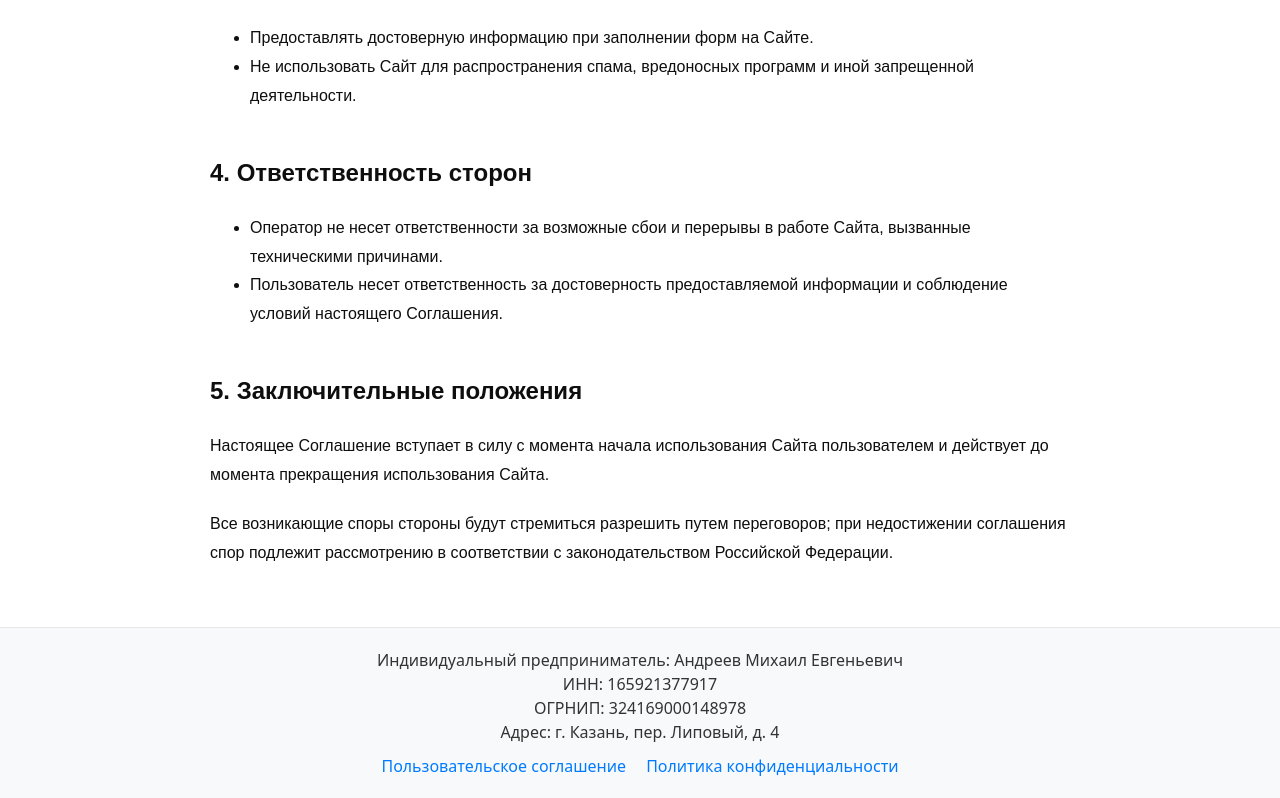
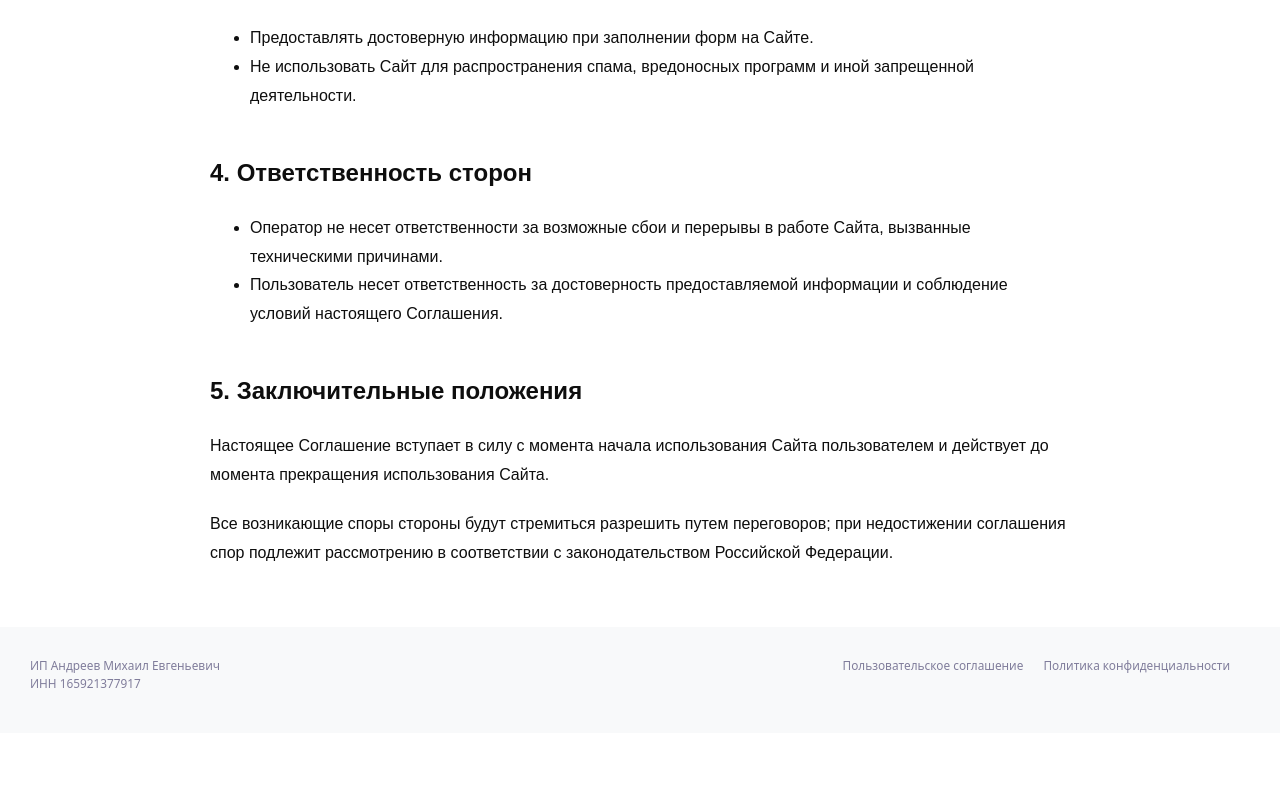
Before and after one commit to charlieMango/binly-form, a React (Vite) app: page /legal in a window 1280 px wide. Shown: the part 866-1664 px from the top of the page. After the commit the page ends 1599 px from the top, so only its background shows below. Built offline with nearby package versions, Linux system fonts and the light colour scheme; the HTML template or start-up script is replaced by a standard one.

Commit message:
Добавил страницу succes, увеличил таймаут запросов, переделал футер

```diff
--- a/index.html
+++ b/index.html
@@ -19,7 +19,7 @@
     })(document, window, "tmr-code");
   </script>
   <noscript><div><img src="https://top-fwz1.mail.ru/counter?id=3664099;js=na" style="position:absolute;left:-9999px;" alt="Top.Mail.Ru" /></div></noscript>
-<!-- /Top.Mail.Ru counter -->
+  <!-- /Top.Mail.Ru counter -->
   <body>
     <div id="root"></div>
     <script type="module" src="/src/main.tsx"></script>
--- a/src/App.tsx
+++ b/src/App.tsx
@@ -3,6 +3,7 @@ import ClientForm from "./pages/Client/ClientForm";
 import LegalAgreement from "./pages/LegalAgreement";
 import PrivacyPolicy from "./pages/PrivacyPolicy";
 import Footer from "./components/Footer";
+import SuccessPage from "./pages/SuccessPage/SuccessPage";
 
 export default function App() {
   return (
@@ -11,8 +12,8 @@ export default function App() {
         <Route path="/" element={<ClientForm />} />
         <Route path="/legal" element={<LegalAgreement />} />
         <Route path="/privacy" element={<PrivacyPolicy />} />
+        <Route path="/success" element={<SuccessPage />} />
       </Routes>
-      <Footer />
     </BrowserRouter>
   );
 }
--- a/src/components/Footer.css
+++ b/src/components/Footer.css
@@ -1,20 +1,41 @@
 footer {
-  padding: 20px;
+  display: flex;
+  /* flex-direction: column; */
+  align-items: flex-start;
+  justify-content: space-between;
+  padding: 30px;
   background-color: #f8f9fa;
   text-align: center;
-  border-top: 1px solid #e7e7e7;
+  color: rgb(128 125 155);
+  font-size: 1.48vh;
+  line-height: 2.22vh;
 }
 
+
+
 .footer-content {
+  display: flex;
+  flex-direction: column;
+  align-items: flex-start;
+
+  justify-content: flex-start;
   margin-bottom: 10px;
-  color: #333;
+  color: rgb(128 125 155);
+  font-size: 1.48vh;
+  line-height: 2.22vh;
+}
+
+.footer-links  {
+  display: flex;
+  /* flex-direction: column; */
 }
 
 .footer-links a {
-  margin: 0 10px;
-  color: #007bff;
+  display: inline-flex;
+  list-style: none;
   text-decoration: none;
   transition: color 0.3s ease;
+  margin-right: 20px;
 }
 
 .footer-links a:hover {
--- a/src/components/Footer.tsx
+++ b/src/components/Footer.tsx
@@ -5,10 +5,8 @@ const Footer = () => {
   return (
     <footer className="footer">
       <div className="footer-content">
-        <p>Индивидуальный предприниматель: Андреев Михаил Евгеньевич</p>
-        <p>ИНН: 165921377917</p>
-        <p>ОГРНИП: 324169000148978</p>
-        <p>Адрес: г. Казань, пер. Липовый, д. 4</p>
+        <p>ИП Андреев Михаил Евгеньевич</p>
+        <p>ИНН 165921377917</p>
       </div>
       <div className="footer-links">
         <Link to="/legal">Пользовательское соглашение</Link>
--- a/src/components/LeadCounter.tsx
+++ b/src/components/LeadCounter.tsx
@@ -1,7 +1,7 @@
 import React, { useState, useEffect, useRef } from "react";
 import CountUp from "react-countup";
 
-const POLL_INTERVAL = 3000;
+const POLL_INTERVAL = 50000;
 const INITIAL_COUNT = 3000;
 
 const LeadCounter: React.FC = () => {
--- /dev/null
+++ b/src/pages/Client/ClientForm.css
@@ -0,0 +1,6 @@
+.form-divider {
+  width: 100%;
+  height: 70px;
+  background-color: #fffdf9;
+
+}
--- a/src/pages/Client/ClientForm.tsx
+++ b/src/pages/Client/ClientForm.tsx
@@ -9,6 +9,9 @@ import mobAppImg from "../../assets/mobile-app.jpg";
 import "react-phone-number-input/style.css";
 import { PrivacyPolicyModal } from "./PrivacyPolicyModal";
 import LeadCounter from "../../components/LeadCounter";
+import './ClientForm.css'
+import { useNavigate } from "react-router-dom";
+import Footer from "../../components/Footer";
 
 const DISTRICTS = [
   "Вахитовский район",
@@ -31,6 +34,8 @@ interface FormValues {
 }
 
 const ClientForm: React.FC = () => {
+
+  const navigate = useNavigate()
   const [form] = Form.useForm<FormValues>();
   const [loading, setLoading] = useState(false);
   const [formSubmitted, setFormSubmitted] = useState<boolean>(false);
@@ -63,21 +68,18 @@ const ClientForm: React.FC = () => {
       });
 
       if (!response.ok) throw new Error("Сервер вернул ошибку");
-
-      const result = await response.json();
-      console.log("✅ Успешно:", result);
-
-      message.success("Ваш запрос успешно отправлен!");
       form.resetFields();
       setFormSubmitted(true);
       localStorage.setItem("formSubmitted", "true");
 
+
+      message.success("Ваш запрос успешно отправлен!");
+
+
       setTimeout(() => {
-        document.getElementById("success-block")?.scrollIntoView({
-          behavior: "smooth",
-          block: "start",
-        });
-      }, 100);
+        navigate('/success')
+      }, 500);
+
     } catch (err) {
       console.error("Ошибка при отправке:", err);
       message.error("Ошибка при отправке. Попробуйте снова.");
@@ -176,6 +178,7 @@ const ClientForm: React.FC = () => {
 
             return (
               <Button
+
                 type="primary"
                 htmlType="submit"
                 loading={loading}
@@ -299,31 +302,17 @@ const ClientForm: React.FC = () => {
                   className="h-full w-full object-cover object-top"
                 />
               </div>
-              {!formSubmitted ? (
-                renderForm()
-              ) : (
-                <div className="w-full md:w-1/2 min-h-[500px] flex items-center justify-center p-8 md:p-12">
-                  <div className="text-center">
-                    <CheckCircleOutlined
-                      style={{ color: "#4CAF50" }}
-                      className="text-6xl mb-6"
-                    />
-                    <h2 className="text-3xl font-bold mb-4">
-                      Спасибо за ваш запрос!
-                    </h2>
-                    <p className="text-lg text-gray-600 mb-2">
-                      Мы получили ваш запрос и скоро с вами свяжемся.
-                    </p>
-                    <p className="text-sm text-gray-500">
-                      После запуска приложения мы оповестим вас в чат-боте.
-                    </p>
-                  </div>
-                </div>
-              )}
+
+              {renderForm()}
+
             </div>
           </div>
         </div>
       </section>
+
+      <section className="form-divider">
+      </section>
+      <Footer />
     </div>
   );
 };
--- a/src/pages/LegalAgreement.tsx
+++ b/src/pages/LegalAgreement.tsx
@@ -1,8 +1,10 @@
 import "./LegalPrivacy.css";
 import Breadcrumbs from "../components/Breadcrumbs";
+import Footer from "../components/Footer";
 
 const LegalAgreement = () => {
   return (
+    <>
       <div className="legal-page">
         <Breadcrumbs currentPage="Правовое соглашение" />
         <h1>Пользовательское соглашение</h1>
@@ -83,6 +85,9 @@ const LegalAgreement = () => {
           соответствии с законодательством Российской Федерации.
         </p>
       </div>
+      <Footer />
+    </>
+
   );
 };
 
--- a/src/pages/PrivacyPolicy.tsx
+++ b/src/pages/PrivacyPolicy.tsx
@@ -1,8 +1,10 @@
 import "./LegalPrivacy.css";
 import Breadcrumbs from "../components/Breadcrumbs";
+import Footer from "../components/Footer";
 
 const LegalAgreement = () => {
   return (
+    <>
       <div className="legal-page">
         <Breadcrumbs currentPage="Политика конфиденциальности" />
         <h1>Политика конфиденциальности</h1>
@@ -124,6 +126,9 @@ const LegalAgreement = () => {
           ее новой версией.
         </p>
       </div>
+      <Footer />
+    </>
+
   );
 };
 
--- /dev/null
+++ b/src/pages/SuccessPage/SuccessPage.css
@@ -0,0 +1,27 @@
+.success-page {
+    display: flex;
+    justify-content: center;
+    align-items: center;
+    flex-direction: column;
+    height: 85vh;
+    font-size: 49px;
+    padding: 60px;
+    color: #1D1D1B;
+}
+
+.icon-wrapper {
+    display: flex;
+    justify-content: center;
+    align-items: center;
+    border-radius: 200px;
+     height: 200px;
+     width: 200px;
+     background: #ecf1e5;
+     margin: 0 auto;
+    i {
+        color: #9ABC66;
+        font-size: 100px;
+        line-height: 200px;
+        margin-left:-15px;
+    }
+}
--- /dev/null
+++ b/src/pages/SuccessPage/SuccessPage.tsx
@@ -0,0 +1,16 @@
+import './SuccessPage.css'
+
+const SuccessPage = () => {
+  return (
+    <div className="success-page">
+      <div className='icon-wrapper'>
+        <i className="checkmark">✓</i>
+      </div>
+      <h1>Спасибо за то, что заполнили форму! </h1>
+      <h1>Мы скоро свяжемся с вами. </h1>
+
+    </div>
+  );
+};
+
+export default SuccessPage;
```
Lines whose indentation alone changed are shown as unchanged.
